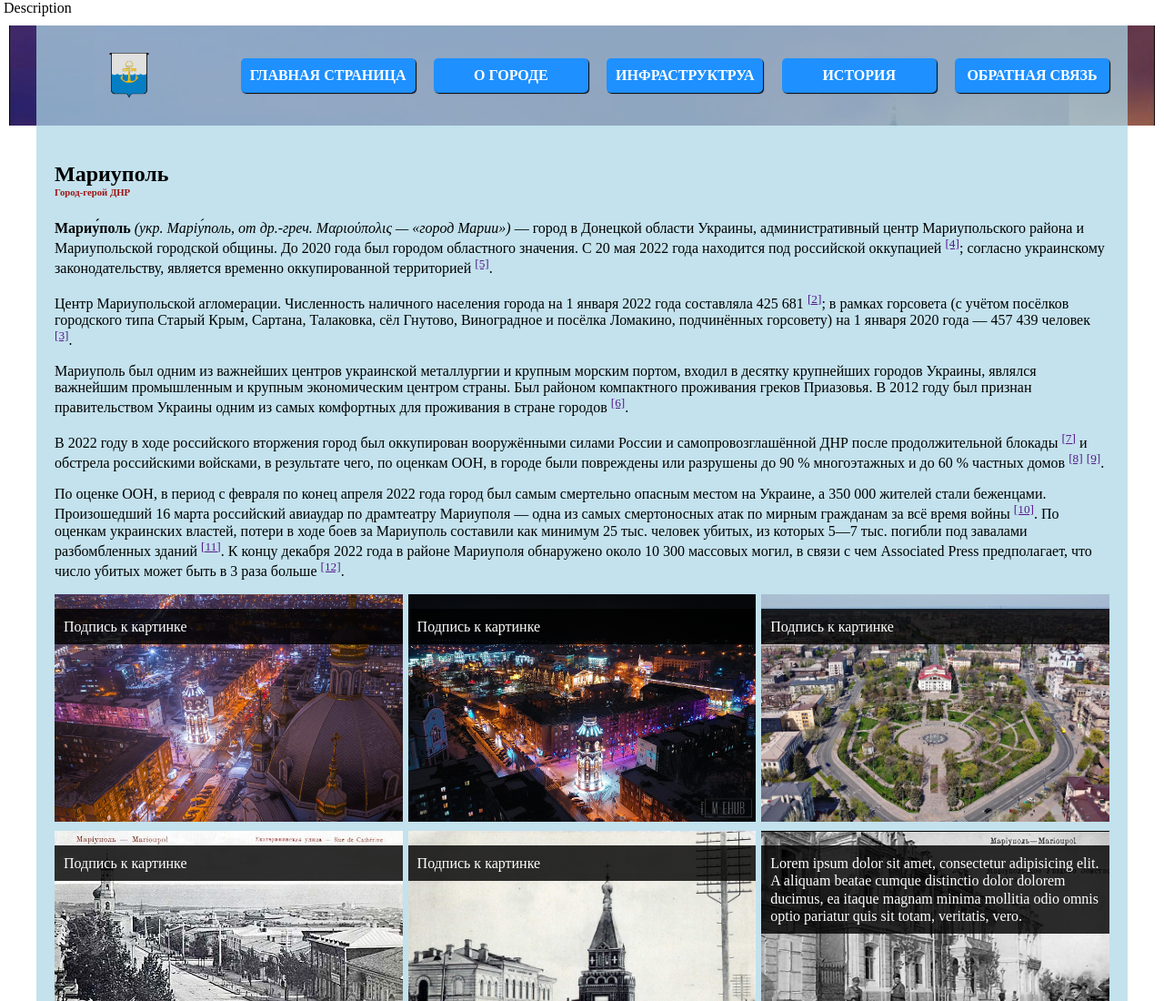
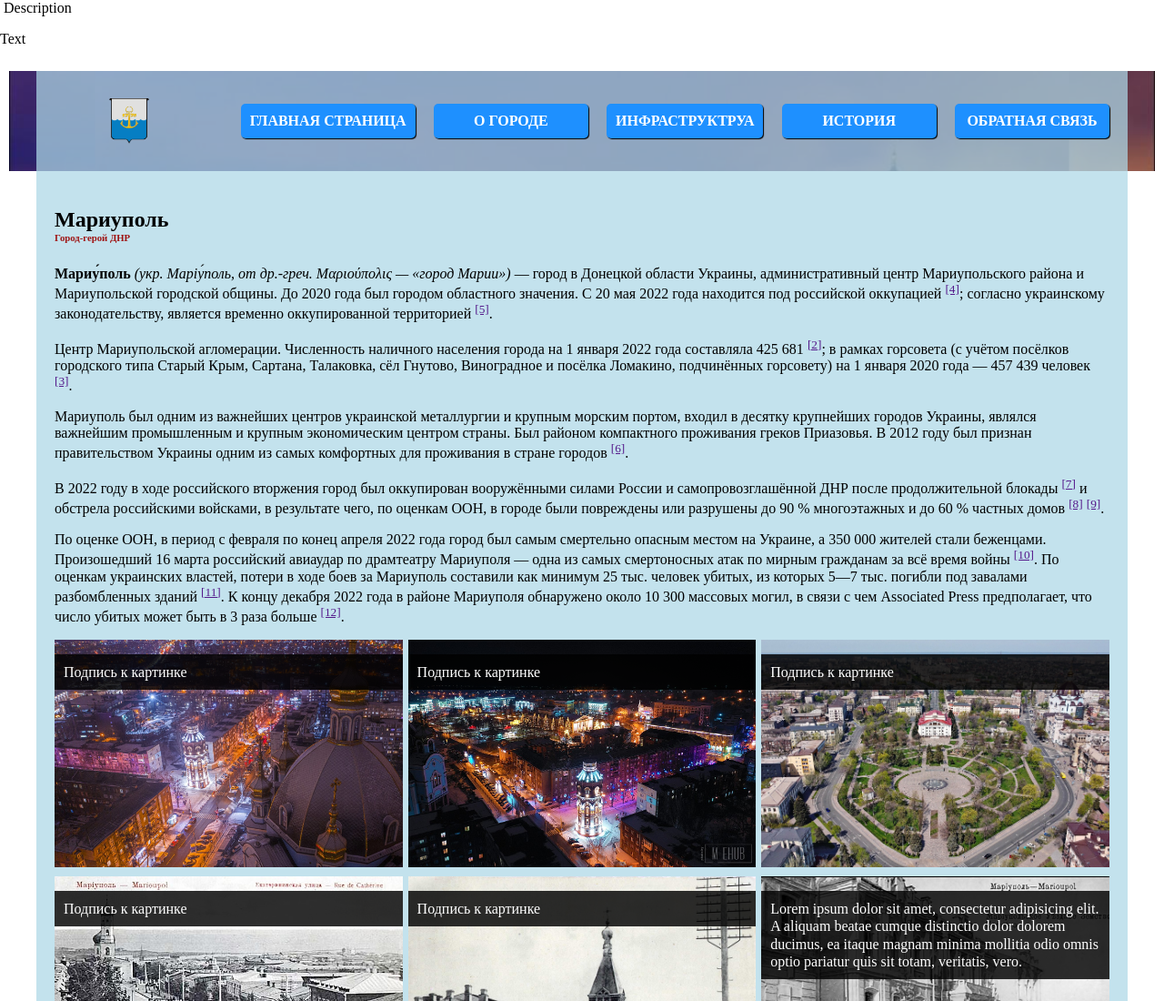
Before and after one commit to exxxar/my-first-lab, a plain HTML site: page index.html in a window 1280 px wide. Shown: the top 1100 px of the page at 91% size. Drawn offline with Linux system fonts and the light colour scheme.

Commit message:
добавили верстку модального окна

```diff
--- a/index.html
+++ b/index.html
@@ -14,6 +14,16 @@
     <img src="" alt="">
     <span>Description</span>
 </div>
+
+<div class="modal">
+    <div class="modal-container">
+        <div class="modal-body">
+            <p>Text</p>
+        </div>
+    </div>
+    <div class="backdrop"></div>
+</div>
+
 <div class="wrapper">
     <header class="header">
         <div class="container">
```
